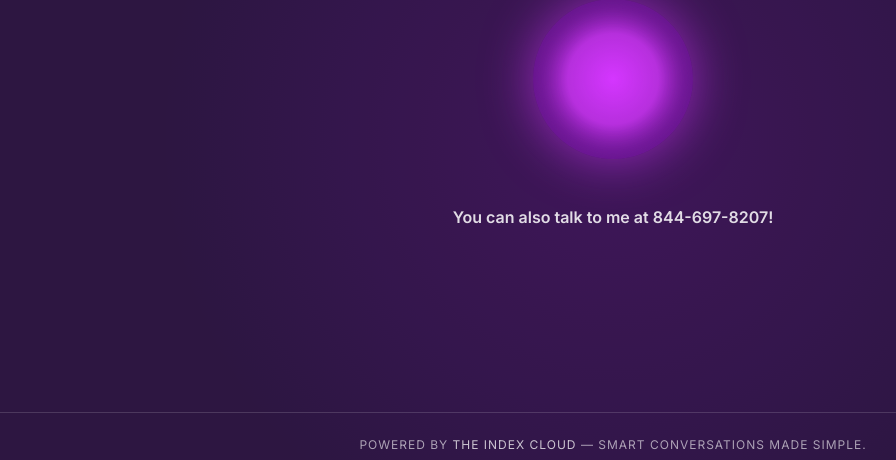
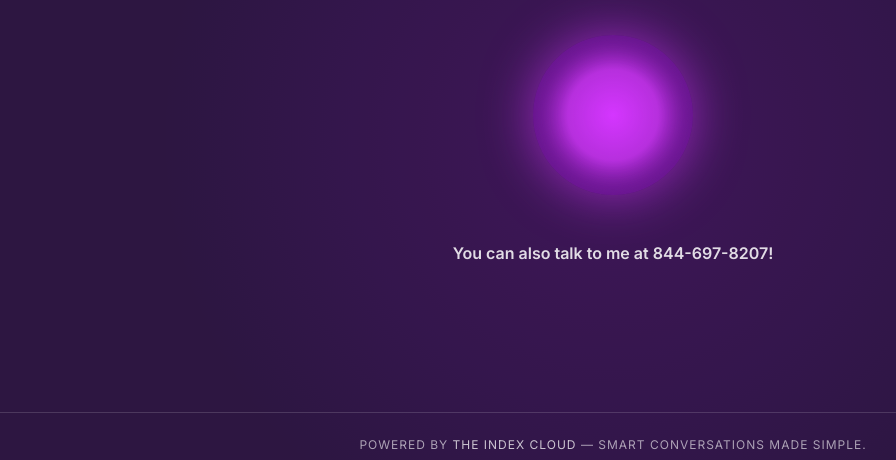
Before and after one commit to Mwalker5722/mwalker5722.github.io, a plain HTML site: page index.html in a window 1280 px wide. Shown: the part 264-724 px from the top of the page, without its empty margins (27-923 px from the left). Drawn offline with nearby package versions, Linux system fonts and the light colour scheme; a script that the page names is missing.

Commit message:
Update index.html

```diff
--- a/index.html
+++ b/index.html
@@ -40,23 +40,28 @@
     }
     html, body {
       height: 100%;
-      overflow: hidden;
+      overflow-x: hidden;
       font-family: 'Inter', sans-serif;
       background-color: #1b0231; /* fallback color */
       color: #fff;
     }
   body {
+  /* Flexbox properties for layout */
   display: flex;
   flex-direction: column;
-    }
 
-    /* STARFIELD BACKGROUND + PURPLE GLOW */
-    body {
-      /* Changed 'ellipse' to 'circle' */
+  /* For fixed navbar offset (adjust 4.5rem as needed) */
+  padding-top: 4.5rem;
+
+  /* For vertical scrolling on mobile if needed */
+  overflow-y: auto;
+
+  /* --- Properties for STARFIELD BACKGROUND + PURPLE GLOW --- */
   background:
-        radial-gradient(circle at center, rgba(128,0,192,0.2), transparent 60%),
-        #1b0231;
-      position: relative;
+    radial-gradient(circle at center, rgba(128,0,192,0.2), transparent 60%), /* This is the central purple glow */
+    #1b0231; /* This is the base dark purple background color */
+  position: relative; /* ESSENTIAL for the ::before and ::after star layers */
+  /* Note: font-family, color, and height: 100% are inherited from the 'html, body' rule, which is good. */
 }
     body::before,
     body::after {
@@ -107,10 +112,11 @@
   flex-direction: column;
   align-items: center;
   justify-content: center;
-      height: 100vh;
+  /* height: 100vh; */   /* <-- COMMENT OUT OR DELETE THIS LINE */
+  flex-grow: 1;       /* <-- ADD THIS LINE (makes it fill available vertical space) */
   text-align: center;
   z-index: 10;
-      padding: 0;
+  padding: 0;           /* <-- KEEP OR SET THIS LINE TO padding: 0; as per your request */
 }
 
      /* ORB CONTAINER */
```
Lines whose indentation alone changed are shown as unchanged.
